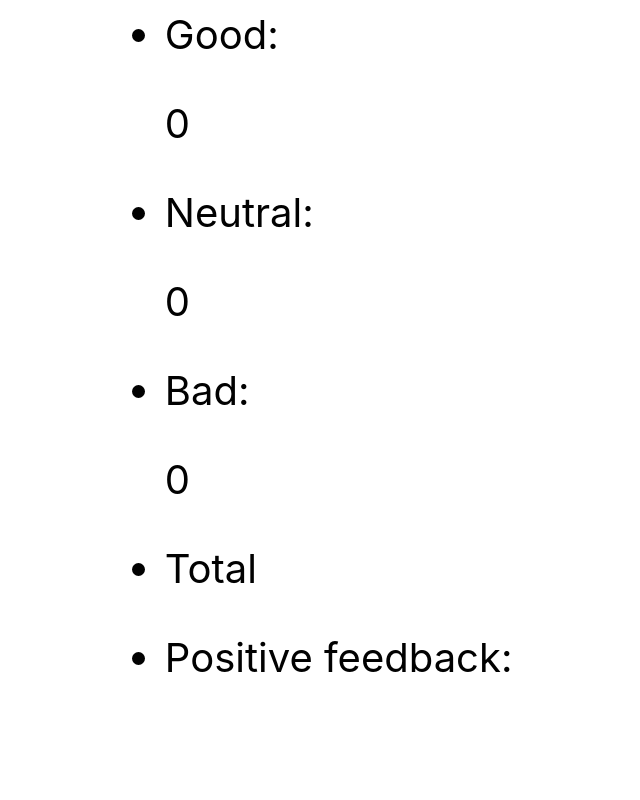
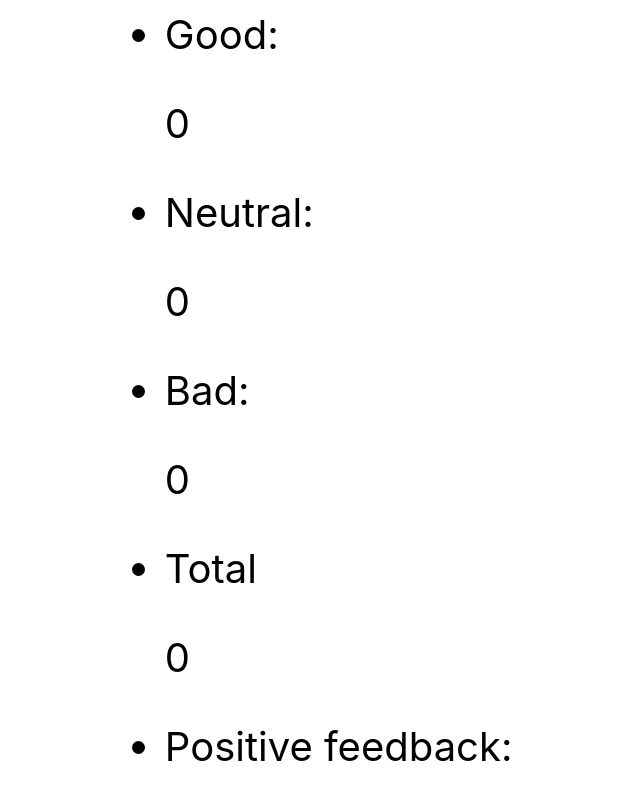
Before and after one commit to OleksiiMatveichuk/goit-react-hw-02-feedback, a React (Create React App) app: page / in a window 1280 px wide. Shown: the part 382-1182 px from the top of the page, without its empty margins (187-827 px from the left). Before the commit the page ends 1104 px from the top, so only its background shows below. Built offline with nearby package versions, Linux system fonts and the light colour scheme.

Commit message:
add total logics

```diff
--- a/src/components/Feedback.jsx
+++ b/src/components/Feedback.jsx
@@ -24,6 +24,12 @@ export class Feedback extends Component {
       bad: stat.bad + 1,
     }));
   };
+
+  countTotalFeedback = () => {
+    return this.state.good + this.state.neutral + this.state.bad;
+  };
+
+  countPositiveFeedbackPercentage = () => {};
 
   render() {
     return (
@@ -56,7 +62,7 @@ export class Feedback extends Component {
           </li>
           <li>
             <p>Total</p>
-            <span></span>
+            <span>{this.countTotalFeedback()}</span>
           </li>
           <li>
             <p>Positive feedback:</p>
```
